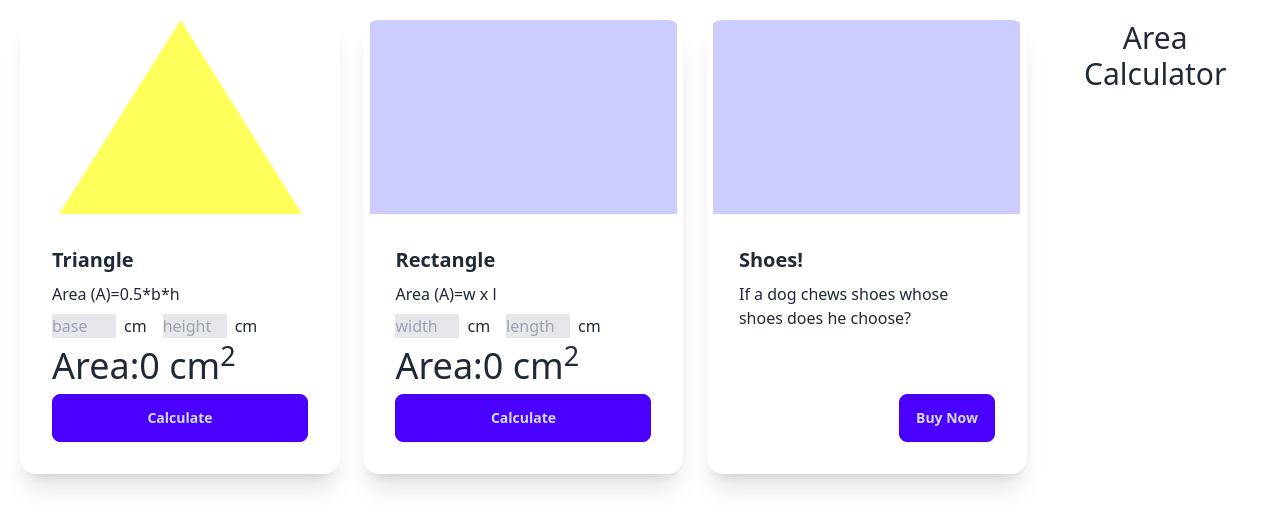
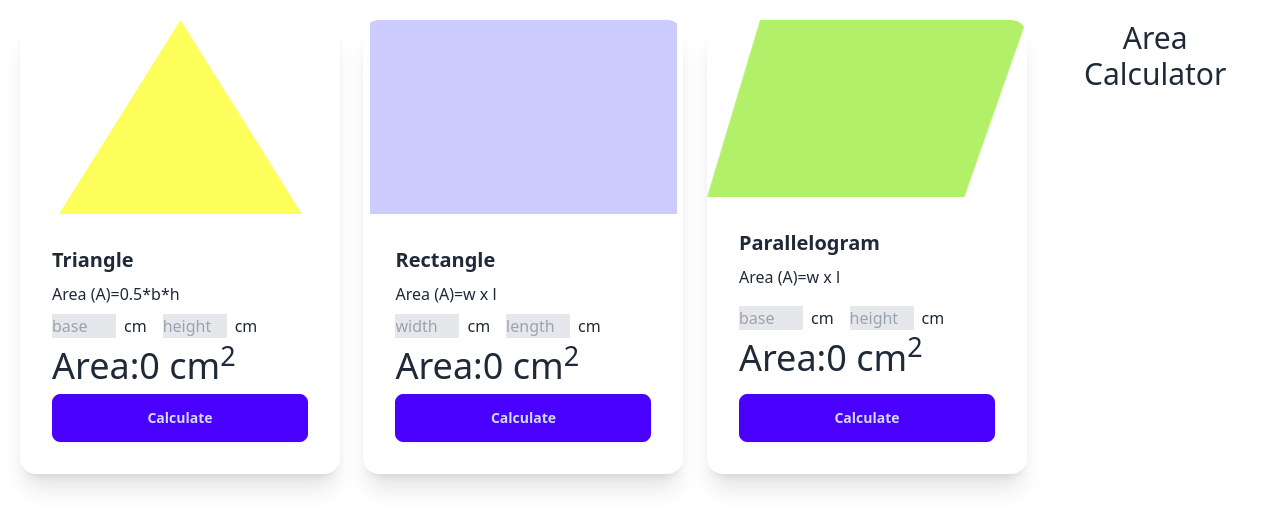
Before and after one commit to shahin2525/geometri-genius, a plain HTML site: page gemetro.html in a window 1280 px wide. Drawn offline with nearby package versions, Linux system fonts and the light colour scheme.

Commit message:
parallogram calculate

```diff
--- a/gemetro.html
+++ b/gemetro.html
@@ -89,17 +89,41 @@
             </div>
           </div>
           <!-- first card -->
+          <!-- second card -->
           <div class="card w-80 bg-base-100 shadow-xl">
-            <figure><img src="images/rectangle.png" alt="Shoes" /></figure>
+            <figure><img src="images/parallelogram.png" alt="Shoes" /></figure>
             <div class="card-body">
-              <h2 class="card-title">Shoes!</h2>
-              <p>If a dog chews shoes whose shoes does he choose?</p>
-              <div class="card-actions justify-end">
-                <button class="btn btn-primary">Buy Now</button>
+              <h2 class="card-title">Parallelogram</h2>
+              <p>Area (A)=w x l</p>
+              <div class="flex">
+                <div class="mr-4">
+                  <input
+                    id="parallelogram-base-input"
+                    class="w-16 bg-gray-200 text-black"
+                    type="text"
+                    placeholder="base"
+                  /><span class="ml-2">cm</span>
+                </div>
+                <div>
+                  <input
+                    id="parallelogram-height-input"
+                    class="w-16 bg-gray-200 text-black"
+                    type="text"
+                    placeholder="height"
+                  /><span class="ml-2">cm</span>
+                </div>
+              </div>
+              <p class="text-4xl">
+                Area:<span id="parallelogram-area">0</span>
+                <span>cm<sup>2</sup></span>
+              </p>
+              <div class="card-actions">
+                <button id="parallelogram-btn" class="btn btn-primary w-full">
+                  Calculate
+                </button>
               </div>
             </div>
           </div>
-          <!-- first card -->
         </div>
         <!-- area calculate container -->
         <div>
--- a/js/geometri.js
+++ b/js/geometri.js
@@ -37,3 +37,47 @@ document.getElementById("rectangle-btn").addEventListener("click", () => {
   const newTriangleArea = previousTriangleAreaNumber + rectangleArea;
   previousTriangleAreaText.innerText = newTriangleArea;
 });
+
+document.getElementById("parallelogram-btn").addEventListener("click", () => {
+  const parallelogramBaseInput = getInputField("parallelogram-base-input");
+
+  const parallelogramHeightInput = getInputField("parallelogram-height-input");
+  console.log(parallelogramHeightInput);
+
+  const previousParallelogramArea = getPreviousTextField("parallelogram-area");
+
+  const newParallelogramArea =
+    parallelogramBaseInput * parallelogramHeightInput;
+  previousParallelogramArea.innerText = newParallelogramArea;
+
+  // const rectangleWidthInput = document.getElementById("rectangle-width-input");
+  // const rectangleWidthInputString = rectangleWidthInput.value;
+  // const rectangleWidthInputNumber = parseFloat(rectangleWidthInputString);
+  // console.log(rectangleWidthInputNumber);
+  // const rectangleInputLength = document.getElementById(
+  //   "rectangle-length-input"
+  // );
+  // const rectangleInputLengthString = rectangleInputLength.value;
+  // const rectangleInputLengthNumber = parseFloat(rectangleInputLengthString);
+  // console.log(rectangleInputLengthNumber);
+  // const rectangleArea = rectangleWidthInputNumber * rectangleInputLengthNumber;
+  // const previousTriangleAreaText = document.getElementById("rectangle-area");
+  // const previousTriangleAreaString = previousTriangleAreaText.innerText;
+  // const previousTriangleAreaNumber = parseFloat(previousTriangleAreaString);
+  // const newTriangleArea = previousTriangleAreaNumber + rectangleArea;
+  // previousTriangleAreaText.innerText = newTriangleArea;
+});
+
+const getInputField = (fieldId) => {
+  const inputValueField = document.getElementById(fieldId);
+  const inputValueString = inputValueField.value;
+
+  const inputValueNumber = parseFloat(inputValueString);
+  return inputValueNumber;
+};
+const getPreviousTextField = (fieldId) => {
+  const previousFieldText = document.getElementById(fieldId);
+  const previousTextString = previousFieldText.innerText;
+  const previousTextNumber = parseFloat(previousTextString);
+  return previousTextNumber;
+};
```
